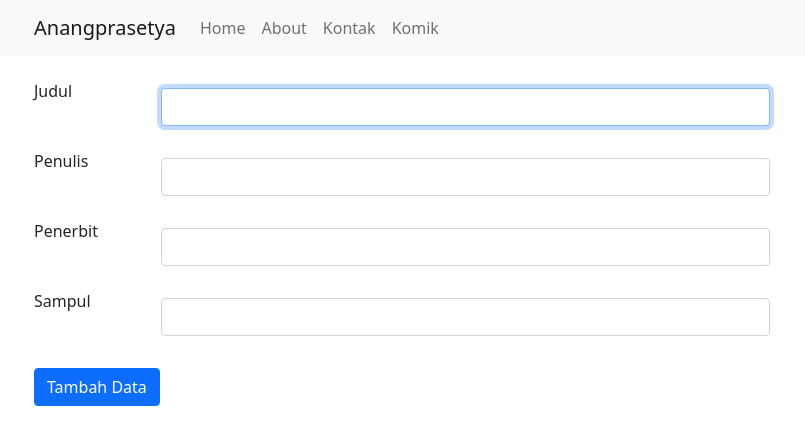
After one commit to Anangprasetya/PHP-Codeigniter4, a CodeIgniter 4 app: template app/Views/komik/create.php in a window 1280 px wide. The commit adds this page. Shown: the top 445 px of the page, without its empty margins (48-853 px from the left). Run offline with PHP 8.4 and a stand-in for CodeIgniter, Linux system fonts and the light colour scheme; the template is opened without the code that fills it, so the values that code supplies are empty; some libraries are stand-ins or nearby versions.

Commit message:
insert data

```diff
--- a/app/Config/Routes.php
+++ b/app/Config/Routes.php
@@ -32,7 +32,10 @@ $routes->setAutoRoute(true);
 // We get a performance increase by specifying the default
 // route since we don't have to scan directories.
 $routes->get('/', 'Pages::index');
+$routes->get('/komik/create', 'Komik::create');
+$routes->get('/komik/save', 'Komik::save');
 $routes->get('/komik/(:segment)', 'Komik::detail/$1');
+
 
 
 /*
--- a/app/Models/KomikModel.php
+++ b/app/Models/KomikModel.php
@@ -8,14 +8,15 @@ class KomikModel extends Model
 {
     protected $table = 'komik';
     protected $useTimestamps = true;
+    protected $allowedFields = ['judul', 'slug', 'penulis', 'penerbit', 'sampul'];
 
 
     public function getKomik($slug = false)
     {
         if ($slug == false) {
             return $this->findAll();
+        } else {
+            return $this->where(['slug' => $slug])->first();
         }
-
-        return $this->where(['slug' => $slug])->first();
     }
 }
--- /dev/null
+++ b/app/Views/komik/create.php
@@ -0,0 +1,45 @@
+<?php echo $this->extend('layout/template'); ?>
+
+<?php echo $this->section('content'); ?>
+
+<div class="container">
+    <div class="row">
+        <div class="col-8">
+            <h2 class="my-3"><?php echo $title; ?></h2>
+            <form action="/komik/save" method="POST">
+                <?php echo csrf_field(); ?>
+                <div class="form-group row">
+                    <label for="judul" class="col-sm-2 col-form-label">Judul</label>
+                    <div class="col-sm-10 my-3">
+                        <input type="text" class="form-control" id="judul" name="judul" autofocus>
+                    </div>
+                </div>
+                <div class="form-group row">
+                    <label for="penulis" class="col-sm-2 col-form-label">Penulis</label>
+                    <div class="col-sm-10 my-3">
+                        <input type="text" class="form-control" id="penulis" name="penulis">
+                    </div>
+                </div>
+                <div class="form-group row">
+                    <label for="penerbit" class="col-sm-2 col-form-label">Penerbit</label>
+                    <div class="col-sm-10 my-3">
+                        <input type="text" class="form-control" id="penerbit" name="penerbit">
+                    </div>
+                </div>
+                <div class="form-group row">
+                    <label for="sampul" class="col-sm-2 col-form-label">Sampul</label>
+                    <div class="col-sm-10 my-3">
+                        <input type="text" class="form-control" id="sampul" name="sampul">
+                    </div>
+                </div>
+                <div class="form-group row">
+                    <div class="col-sm-10 my-3">
+                        <button type="submit" class="btn btn-primary">Tambah Data</button>
+                    </div>
+                </div>
+            </form>
+        </div>
+    </div>
+</div>
+
+<?php echo $this->endSection(); ?>
--- a/app/Views/komik/index.php
+++ b/app/Views/komik/index.php
@@ -4,7 +4,13 @@
 <div class="container">
     <div class="row">
         <div class="col">
+            <a href="/komik/create" class="btn btn-primary mt-3">Tambah Data Komik</a>
             <h1 class="mt-2">Daftar Komik</h1>
+            <?php if (session()->getFlashdata('pesan')) : ?>
+                <div class="alert alert-success" role="alert">
+                    <?php echo session()->getFlashdata('pesan'); ?>
+                </div>
+            <?php endif; ?>
             <table class="table">
                 <thead>
                     <tr>
```
Also changed, not shown: app/Controllers/Komik.php (+29 -0 lines), database/komik.sql (added, +76 -0 lines).
